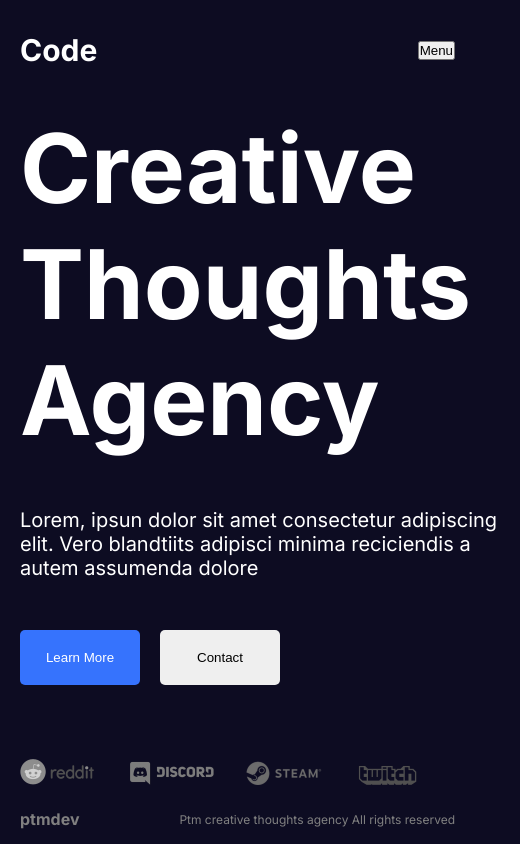
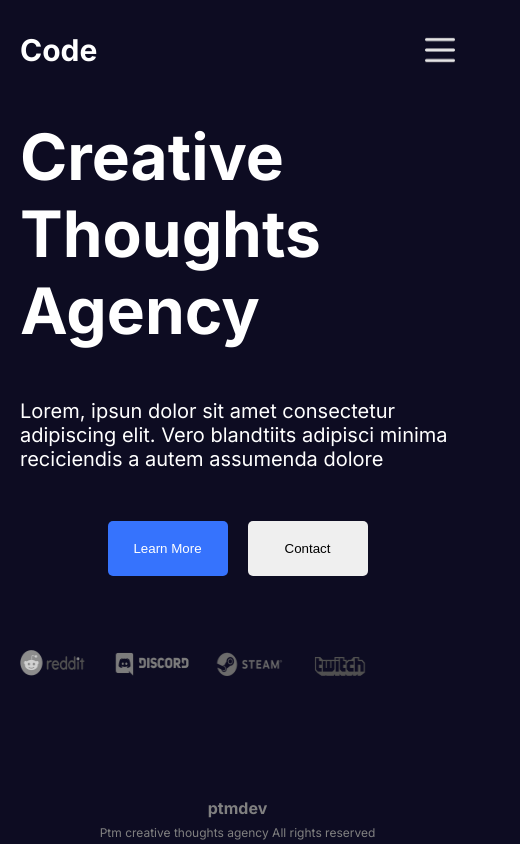
Before and after one commit to pharaoht/lama_thoughts, a Next.js app: page / in a window 390 px wide. Shown: the whole page, 520 px wide, since content can reach past the window. Built offline with nearby package versions, Linux system fonts and the light colour scheme.

Commit message:
finished design details

```diff
--- a/src/app/about/about.module.css
+++ b/src/app/about/about.module.css
@@ -43,3 +43,16 @@
 .box h1{
     color: var(--btn)
 }
+
+@media (max-width: 768px) {
+    .container {
+        flex-direction: column;
+        text-align: center;
+    }
+
+    .boxes{
+        flex-direction: column;
+        gap: 50px;
+
+    }
+}
--- /dev/null
+++ b/src/app/blog/[slug]/singlePost.module.css
@@ -0,0 +1,59 @@
+.container{
+    display: flex;
+    gap: 100px;
+}
+
+.imgContainer{
+    flex:1;
+    position: relative;
+    height: calc(100vh - 200px);
+}
+
+.img{
+    object-fit: cover;
+}
+
+.textContainer{
+    flex: 2;
+    display: flex;
+    flex-direction: column;
+    gap: 50px;
+}
+
+.title{
+    font-size: 64px;
+}
+
+.detail{
+    display: flex;
+    gap: 10px;
+}
+
+.detailText{
+    display: flex;
+    flex-direction: column;
+    gap: 10px;
+}
+.avatar{
+    object-fit: cover;
+    border-radius: 50%;
+}
+
+.detailTitle{
+    color: grey;
+    font-weight: bold;
+}
+
+.detailValue{
+    font-weight: 500;
+}
+
+.content{
+    font-size: 20px;
+}
+
+@media (max-width: 768px){
+    .imgContainer{
+        display: none;
+    }
+}
--- a/src/app/blog/blog.module.css
+++ b/src/app/blog/blog.module.css
@@ -0,0 +1,21 @@
+.container{
+    display: flex;
+    flex-wrap: wrap;
+    gap: 20px;
+}
+
+.post{
+    width: 30%;
+}
+
+@media screen and (max-width: 1290px) {
+    .post{
+        width: 45%;
+    }
+}
+
+@media screen and (max-width: 768px) {
+    .post {
+        width: 100%;
+    }
+}
--- a/src/app/contact/contact.module.css
+++ b/src/app/contact/contact.module.css
@@ -43,3 +43,10 @@
     border-radius: 5px;
     cursor:  pointer  ;
 }
+
+
+@media (max-width: 768px){
+    .container{
+        flex-direction: column;
+    }
+}
--- a/src/app/home.module.css
+++ b/src/app/home.module.css
@@ -48,3 +48,25 @@
     position: relative;
     filter: grayscale(1);
 }
+
+
+@media (max-width: 1024px) {
+    .container {
+        flex-direction: column;
+        align-items: center;
+    }
+
+    .buttons{
+        justify-content: center;
+    }
+}
+
+@media (max-width: 768px) {
+    .title {
+        font-size: 64px;
+    }
+
+    .brands{
+        width: 100%;
+    }
+}
--- a/src/components/footer/footer.module.css
+++ b/src/components/footer/footer.module.css
@@ -13,3 +13,11 @@
 .text{
     font-size: 12px;
 }
+
+@media (max-width:768px){
+    .container{
+        flex-direction: column;
+        align-items: center;
+        justify-content: space-around;
+    }
+}
--- a/src/components/navBar/links/Links.jsx
+++ b/src/components/navBar/links/Links.jsx
@@ -2,6 +2,7 @@
 import { useState } from "react";
 import styles from "./links.module.css";
 import NavLink from "./navLink/navLink";
+import Image from "next/image";
 
 const links = [
     { title: 'Home Page', path: '/' },
@@ -39,11 +40,14 @@ const Links = () => {
                         )
                 }
             </div>
-            <button
+            <Image
+                className={styles.menuButton}
+                src={'/menu.png'}
+                height={30}
+                width={30}
                 onClick={() => setIsOpen(prev => !prev)}
-                className={styles.menuButton}>
-                Menu
-            </button>
+                alt='menu image'
+            />
             {
                 isOpen && (
                     <div className={styles.mobileLinks}>
--- a/src/components/postCard/postCard.module.css
+++ b/src/components/postCard/postCard.module.css
@@ -0,0 +1,45 @@
+.container{
+    display: flex;
+    flex-direction: column;
+    gap: 20px;
+    margin-bottom: 20px;
+}
+
+.top{
+    display: flex;
+
+}
+
+.imgContainer{
+    width: 90%;
+    height: 400px;
+    position: relative;
+}
+
+.img{
+    object-fit: cover;
+
+}
+
+.date{
+    font-size: 12px;
+    transform: rotate(270deg);
+    margin: auto;
+}
+
+.title{
+    width: 90%;
+    font-size: 24px;
+    margin-bottom: 20px;
+}
+
+.desc{
+    width: 90%;
+    margin-bottom: 20px;
+    font-weight: 300;
+    color: gray;
+}
+
+.link{
+    text-decoration: underline;
+}
```
Also changed, not shown: src/app/blog/[slug]/page.jsx (+25 -1 lines), src/app/blog/page.jsx (+12 -1 lines), src/components/postCard/postCard.jsx (+15 -1 lines).
